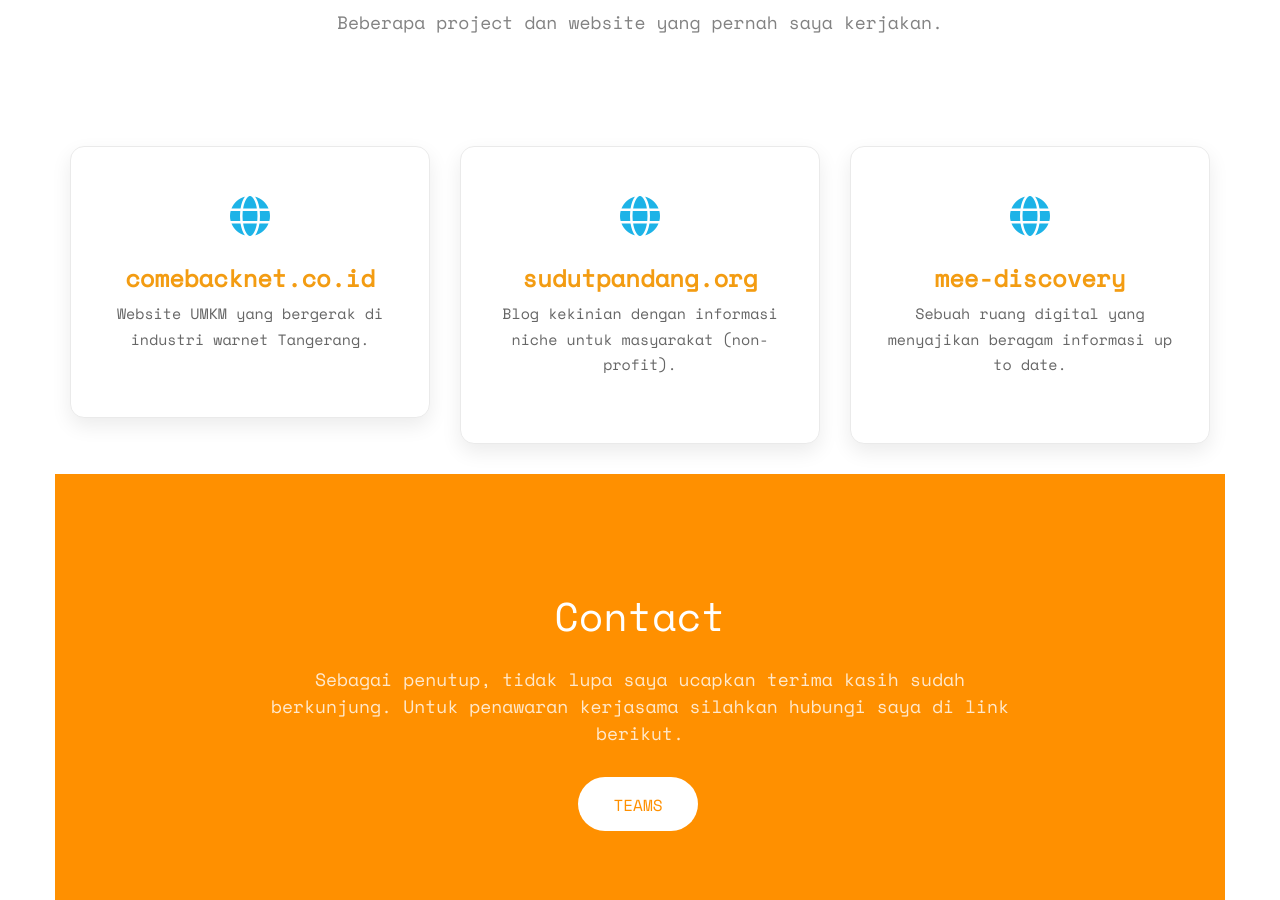
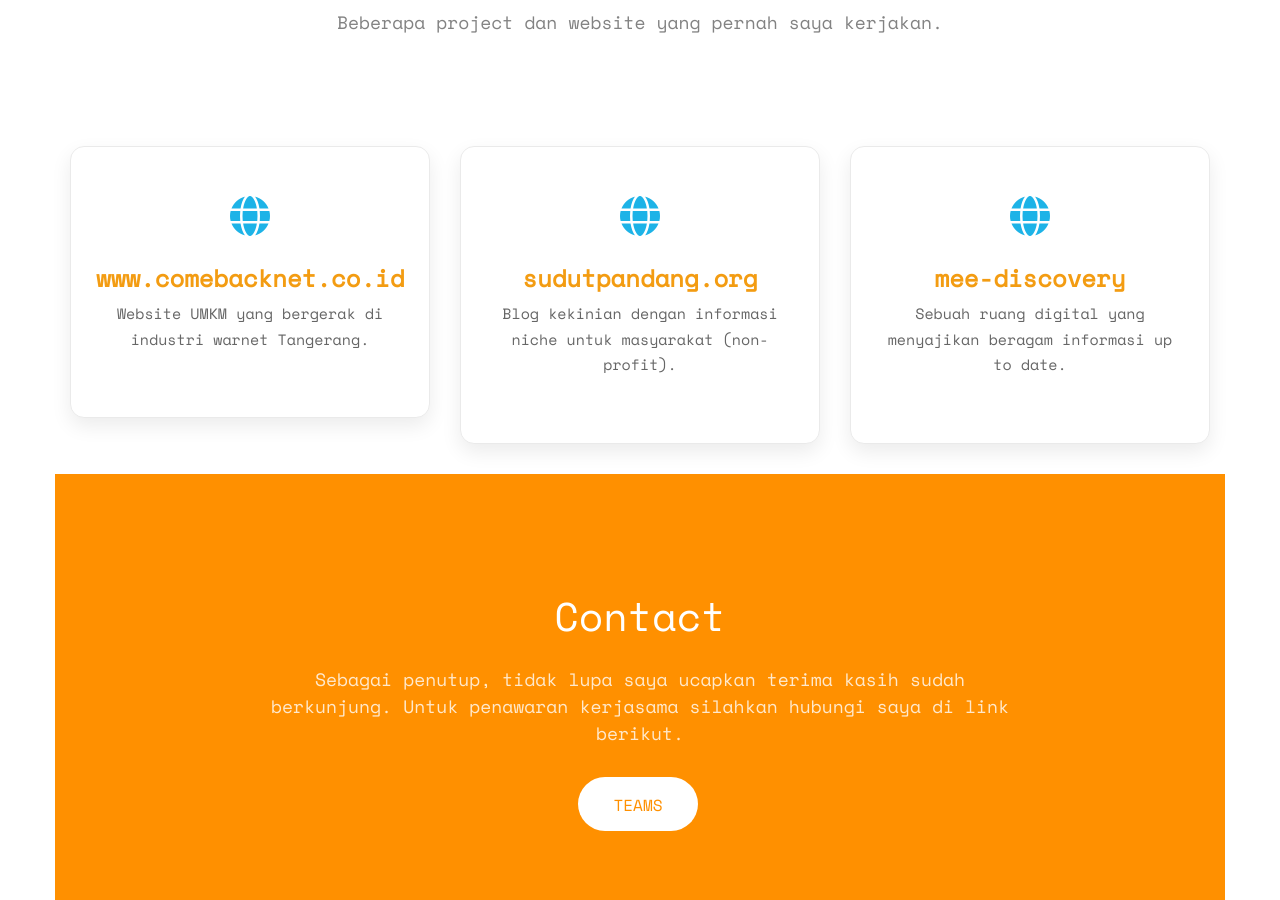
Before and after one commit to darmabyu/darmabyu.github.io, a Jekyll site: the page index.html, which Jekyll copies as it is, in a window 1280 px wide and 900 px high, scrolled down 2864 px. Built offline with Jekyll 4.4.1, drawn with Linux system fonts in a browser that asks for light colours; some web fonts are replaced; a style sheet for code colours, icons or effects is not loaded.

Commit message:
Update index.html

```diff
--- a/index.html
+++ b/index.html
@@ -232,7 +232,7 @@
     <div class="portfolio-icon">
       <i class="fa-solid fa-globe"></i>
     </div>
-    <h3><a href="https://comebacknet.co.id/" target="_blank">comebacknet.co.id</a></h3>
+    <h3><a href="https://www.comebacknet.co.id/" target="_blank">www.comebacknet.co.id</a></h3>
     <p>Website UMKM yang bergerak di industri warnet Tangerang.</p>
   </div>
 </div>
```
